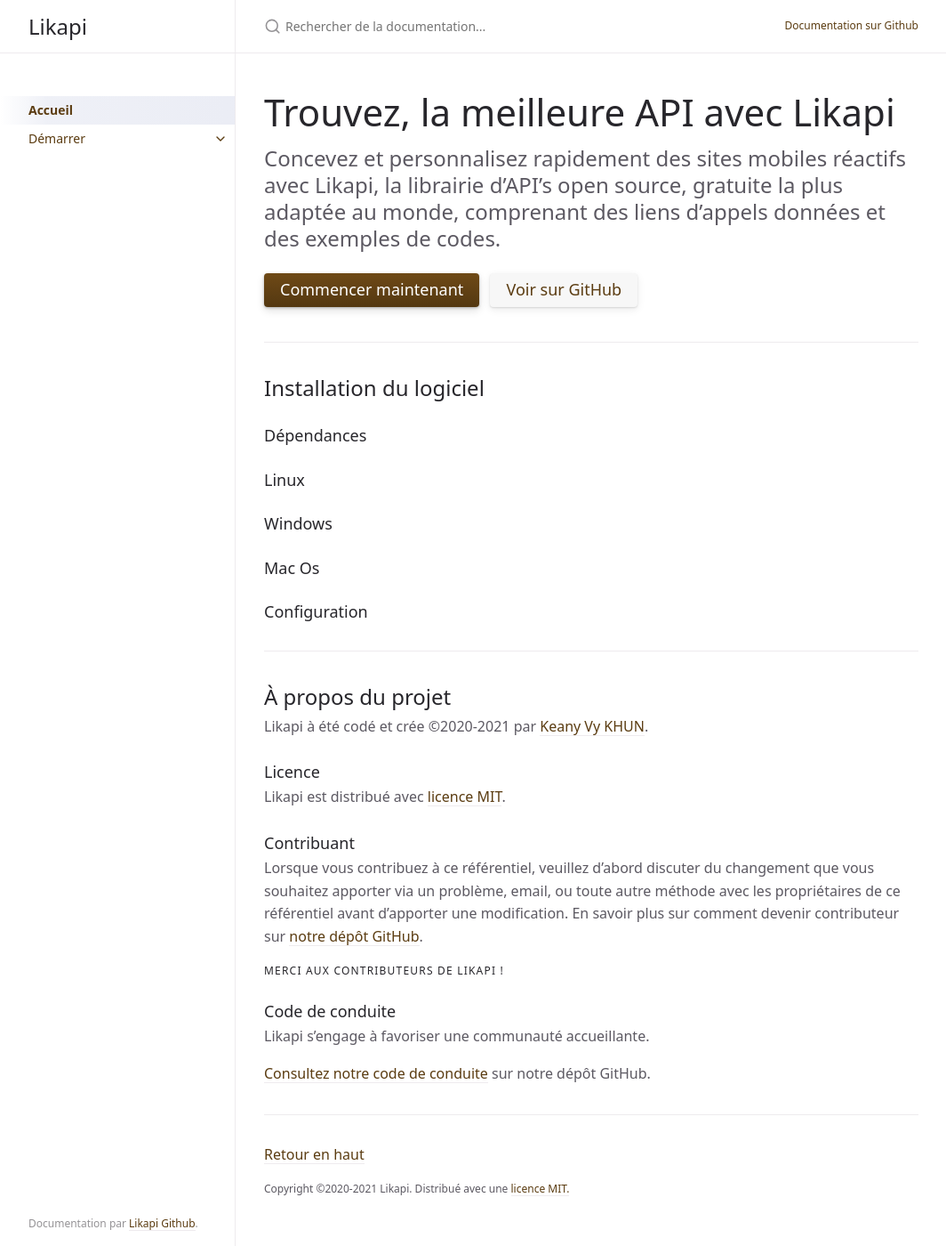
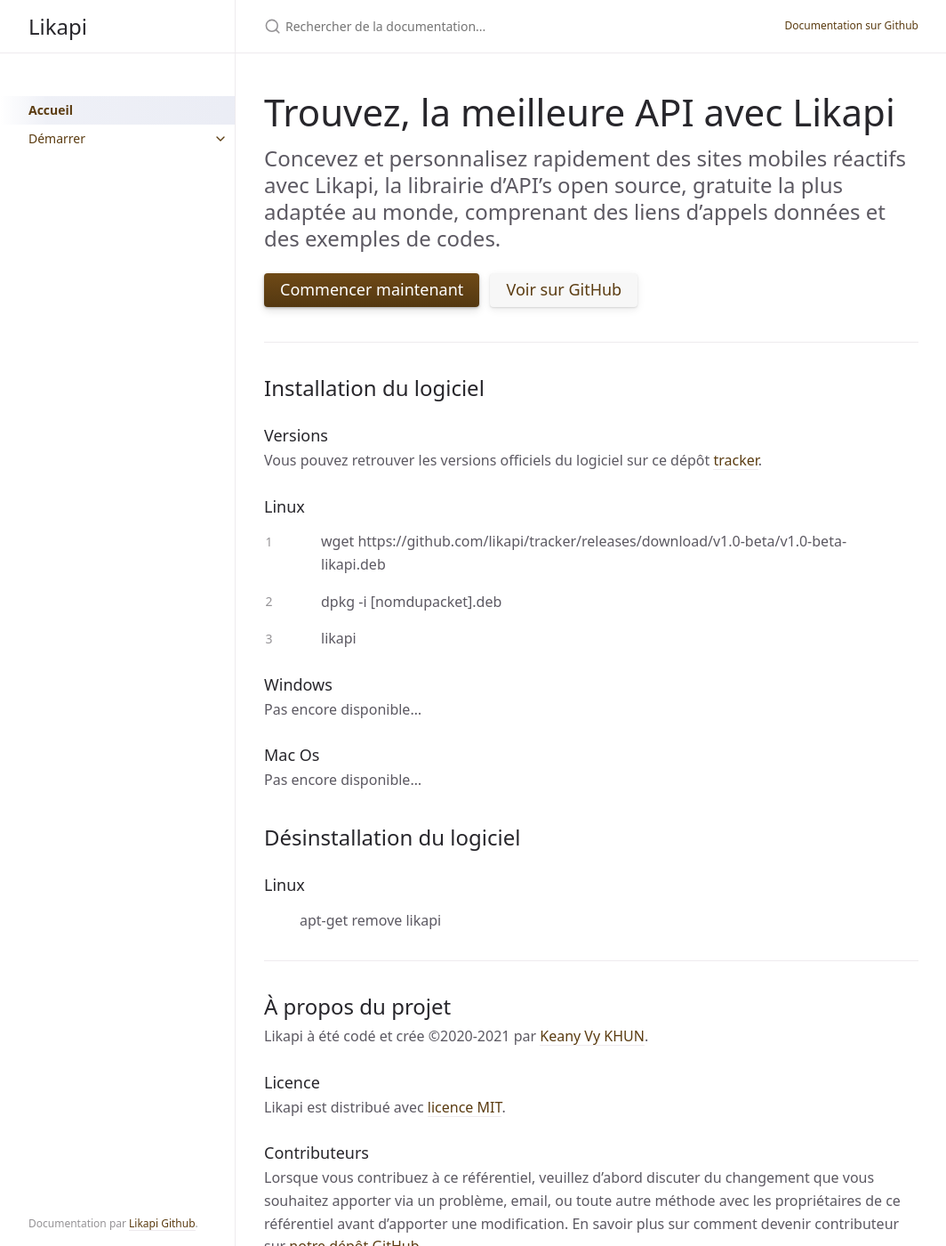
Before and after one commit to likapi/docs, a Jekyll site: the page built from index.md, in a window 1280 px wide and 1400 px high. Shown: the whole window at 89% size, without its empty margins (107-1171 px from the left). Built offline with Jekyll 4.4.1, drawn with Linux system fonts in a browser that asks for light colours.

Commit message:
ajout de l'installation du soft pour linux

```diff
--- a/index.md
+++ b/index.md
@@ -18,15 +18,29 @@ Concevez et personnalisez rapidement des sites mobiles réactifs avec Likapi, la
 
 ## Installation du logiciel
 
-### Dépendances
+### Versions
+
+Vous pouvez retrouver les versions officiels du logiciel sur ce dépôt [tracker](https://github.com/likapi/tracker/releases).
 
 ### Linux
 
+1. > wget https://github.com/likapi/tracker/releases/download/v1.0-beta/v1.0-beta-likapi.deb
+2. > dpkg -i [nomdupacket].deb
+3. > likapi
+
 ### Windows
+
+Pas encore disponible...
 
 ### Mac Os
 
-### Configuration
+Pas encore disponible...
+
+## Désinstallation du logiciel
+
+### Linux
+
+> apt-get remove likapi
 
 ---
 
@@ -38,7 +52,7 @@ Likapi à été codé et crée  &copy;2020-{{ "now" | date: "%Y" }} par [Keany V
 
 Likapi est distribué avec [licence MIT](https://github.com/likapi/docs/blob/main/LICENSE).
 
-### Contribuant
+### Contributeurs
 
 Lorsque vous contribuez à ce référentiel, veuillez d'abord discuter du changement que vous souhaitez apporter via un problème,
 email, ou toute autre méthode avec les propriétaires de ce référentiel avant d'apporter une modification. En savoir plus sur comment devenir contributeur sur [notre dépôt GitHub](https://github.com/likapi/docs#contributing).
```
